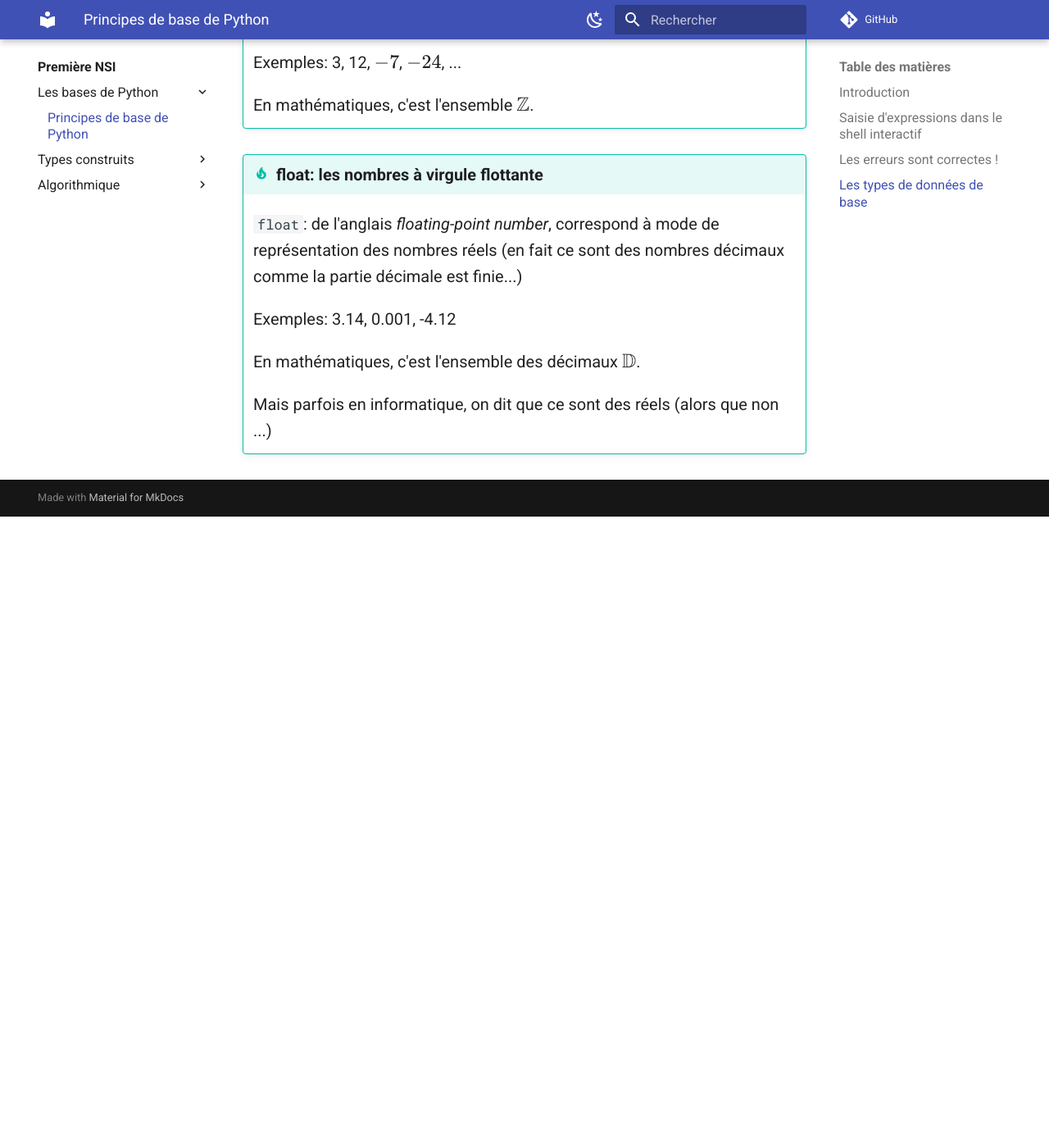
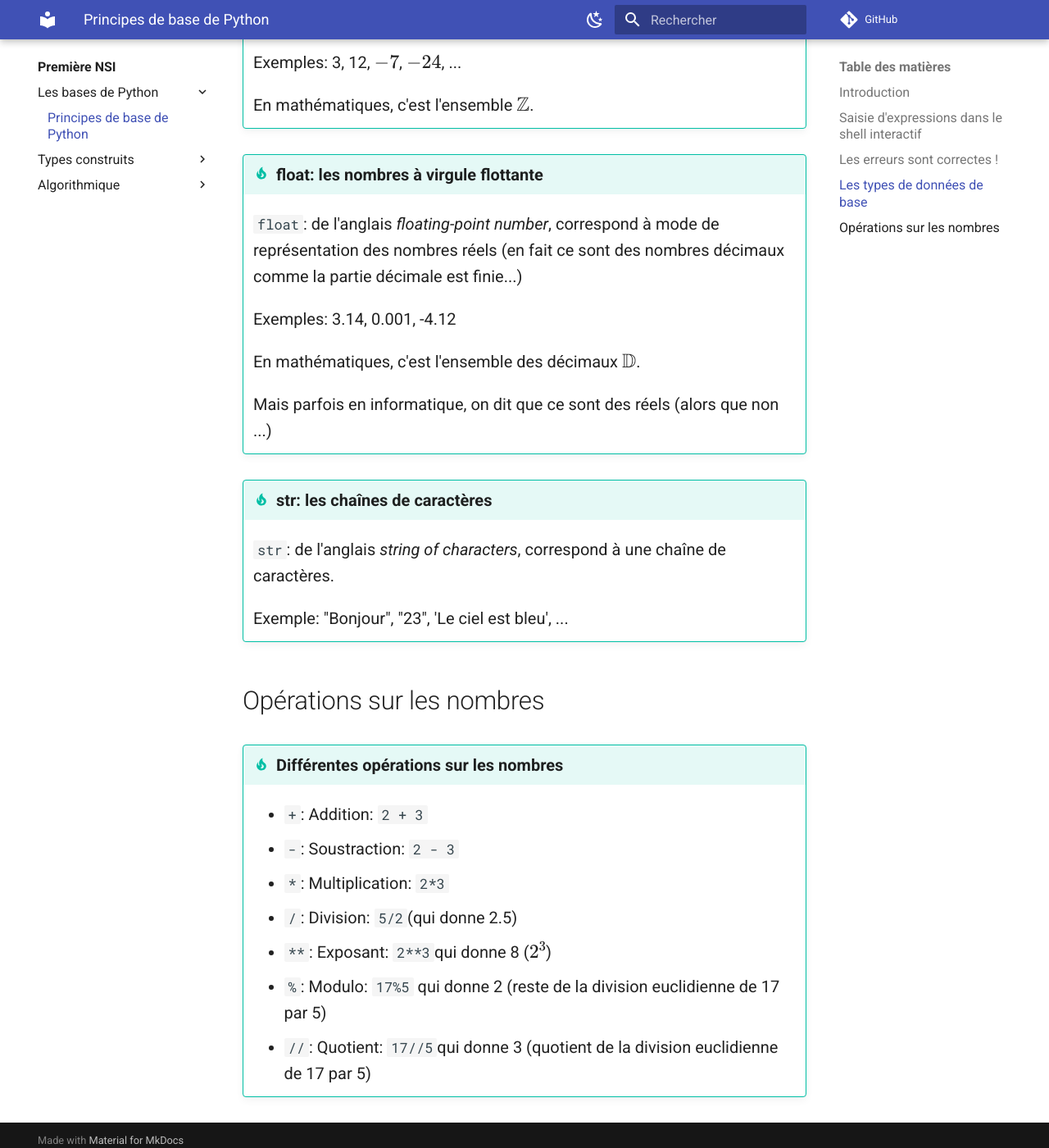
Before and after one commit to infocornouaille/nsi-cornouaille, an MkDocs documentation site: the page built from docs/premiere/bases_de_python/principes.md, in a window 1280 px wide and 1400 px high, scrolled down 2688 px. Shown: the whole window at 82% size. Built offline with MkDocs 1.6.1 and Material for MkDocs 9.7.7, drawn with Linux system fonts in a browser that asks for light colours; comment, search, counter and statistics services are not loaded; before the commit the page ends 3318 px from its top, so only the background shows below that.

Commit message:
Update principes.md

```diff
--- a/docs/premiere/bases_de_python/principes.md
+++ b/docs/premiere/bases_de_python/principes.md
@@ -75,3 +75,21 @@ Il existe une multitude de types de données en Python.
     En mathématiques, c'est l'ensemble des décimaux $\mathbb{D}$.
 
     Mais parfois en informatique, on dit que ce sont des réels (alors que non ...)
+
+!!! tip "str: les chaînes de caractères"
+
+    `str`: de l'anglais *string of characters*, correspond à une chaîne de caractères.
+
+    Exemple: "Bonjour", "23", 'Le ciel est bleu', ...
+
+## Opérations sur les nombres
+
+!!! tip "Différentes opérations sur les nombres"
+
+    - `+`: Addition: `2 + 3`
+    - `-`: Soustraction: `2 - 3`
+    - `*`: Multiplication: `2*3`
+    - `/`: Division: `5/2`(qui donne 2.5)
+    - `**`: Exposant: `2**3`qui donne 8 ($2^3$)
+    - `%`: Modulo: `17%5` qui donne 2 (reste de la division euclidienne de 17 par 5)
+    - `//`: Quotient: `17//5`qui donne 3 (quotient de la division euclidienne de 17 par 5)
```
